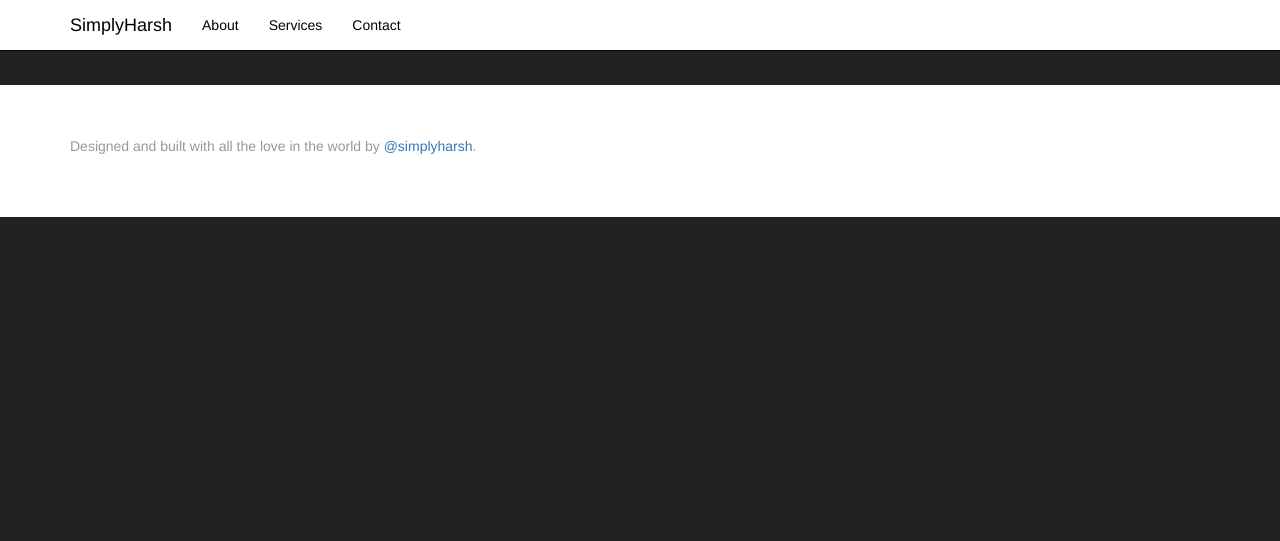
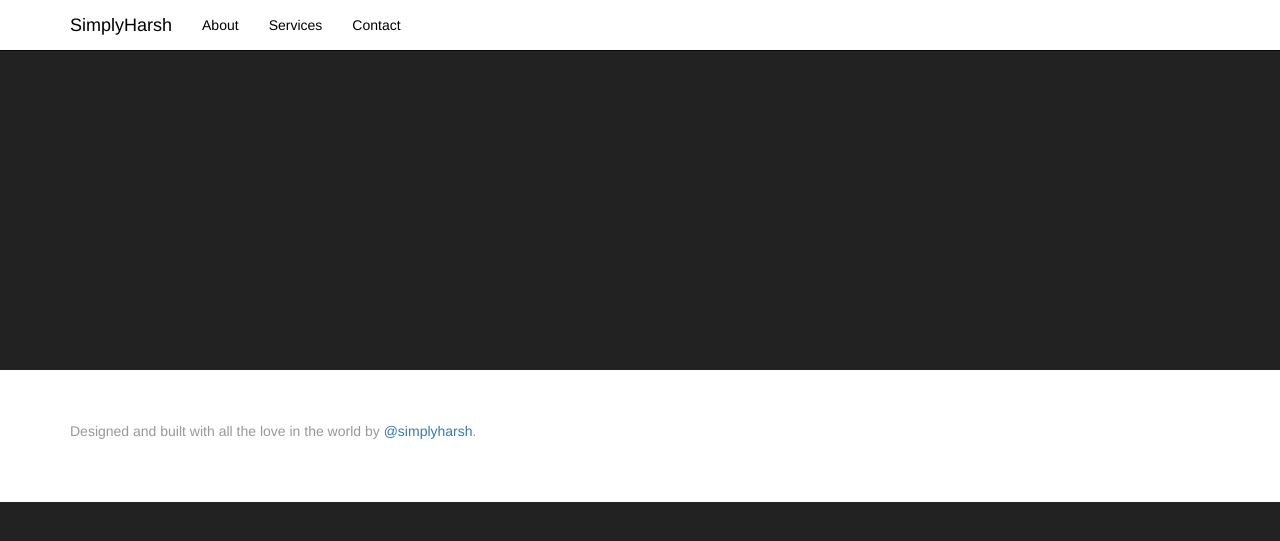
Before and after one commit to simplyharsh/reactblog, a Django app: page / in a window 1280 px wide. Shown: the top 541 px of the page. Run offline with Django 3.2, Linux system fonts and the light colour scheme; parts of the project's set-up code (start-up, migrations or seed data) failed here and were passed over; some libraries are stand-ins or nearby versions.

Commit message:
A little minimum height for content-wrapper

```diff
--- a/static/css/style.css
+++ b/static/css/style.css
@@ -2,7 +2,7 @@ body {
     font-size: 14px;
     font-weight: 300;
     line-height: 1.6em;
-    color: #000;
+    color: #fff;
     padding-top: 70px;
     background-color: #222;
 }
@@ -57,6 +57,7 @@ footer {
 #content-wrapper {
     padding: 15px;
     padding-top: 0px;
+    min-height: 300px;
 }
 
 #content-wrapper article {
```
